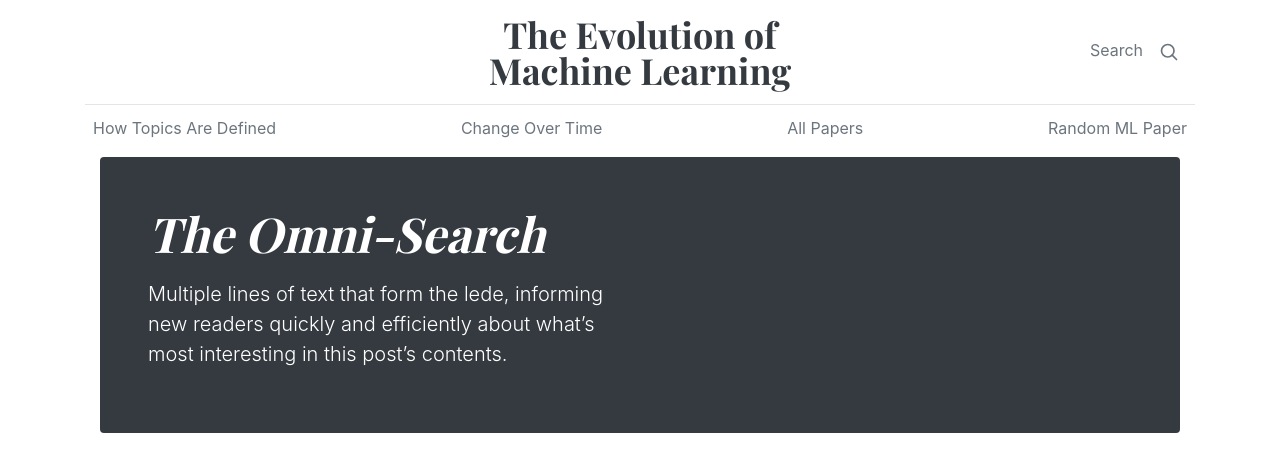
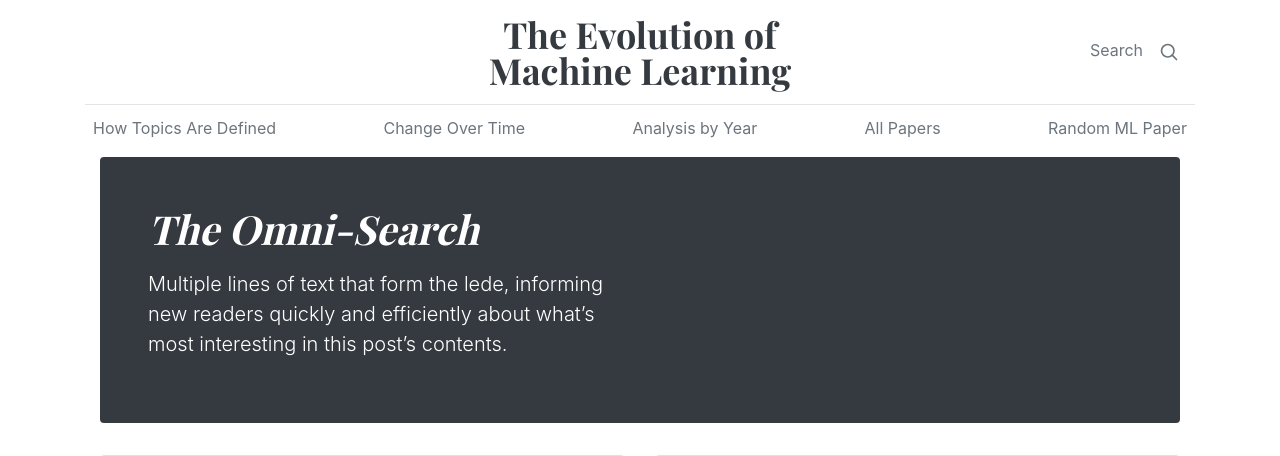
Before and after one commit to stevenrouk/evolution-of-machine-learning, a Flask app: page /search in a window 1280 px wide. Shown: the top 456 px of the page. Run offline with Flask 2, Linux system fonts and the light colour scheme; parts of the project's set-up code (start-up, migrations or seed data) failed here and were passed over; some libraries are stand-ins or nearby versions.

Commit message:
Add year analysis to menu.

```diff
--- a/app/templates/layout.html
+++ b/app/templates/layout.html
@@ -61,6 +61,7 @@
     <nav class="nav d-flex justify-content-between">
       <a class="p-2 text-muted" href="{{ url_for('how_topics_are_defined') }}">How Topics Are Defined</a>
       <a class="p-2 text-muted" href="{{ url_for('change_over_time') }}">Change Over Time</a>
+      <a class="p-2 text-muted" href="{{ url_for('analysis_by_year') }}">Analysis by Year</a>
       <!-- <a class="p-2 text-muted" href="{{ url_for('data_visualizations') }}">Data Visualizations</a> -->
       <a class="p-2 text-muted" href="{{ url_for('papers') }}">All Papers</a>
       <a class="p-2 text-muted" href="{{ url_for('get_random_paper') }}">Random ML Paper</a>
--- a/app/templates/search.html
+++ b/app/templates/search.html
@@ -10,7 +10,7 @@
 
       <div class="jumbotron p-4 p-md-5 text-white rounded bg-dark">
         <div class="col-md-6 px-0">
-          <h1 class="display-4 font-italic">The Omni-Search</h1>
+          <h1 class="display-12 font-italic">The Omni-Search</h1>
           <p class="lead my-3">Multiple lines of text that form the lede, informing new readers quickly and efficiently about what’s most interesting in this post’s contents.</p>
         </div>
       </div>
```
